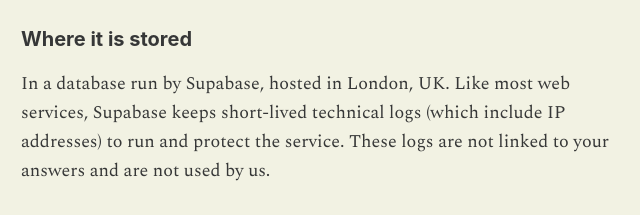
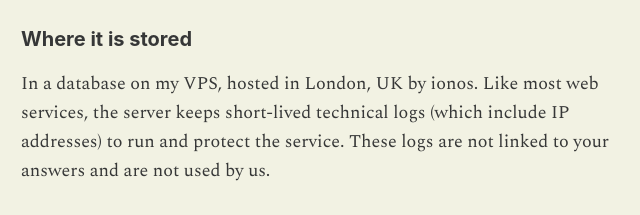
Before and after one commit to davydogstokes-hue/ai-habits-check, a plain HTML site: page privacy.html in a window 1280 px wide. Shown: the part 1113-1328 px from the top of the page, 279-919 px from the left. Drawn offline with nearby package versions, Linux system fonts and the light colour scheme.

Commit message:
Update privacy.html

```diff
--- a/privacy.html
+++ b/privacy.html
@@ -44,7 +44,7 @@ p,li{max-width:66ch}a{color:var(--accent-text);text-underline-offset:3px}.muted{
 <p>To describe, in aggregate, how clinicians use AI, for The Efficient GP newsletter, podcast and talks. Results are only ever reported for groups of 10 or more people, and never by practice or organisation. The data is not used for marketing and is never sold or shared with employers.</p>
 
 <h2>Where it is stored</h2>
-<p>In a database run by Supabase, hosted in London, UK. Like most web services, Supabase keeps short-lived technical logs (which include IP addresses) to run and protect the service. These logs are not linked to your answers and are not used by us.</p>
+<p>In a database on my VPS, hosted in London, UK by ionos. Like most web services, the server keeps short-lived technical logs (which include IP addresses) to run and protect the service. These logs are not linked to your answers and are not used by us.</p>
 
 <h2>Withdrawing</h2>
 <p>Because nothing links your answers to you, we can't find or delete a single response afterwards. Please only tick the box if you're happy with that.</p>
```
